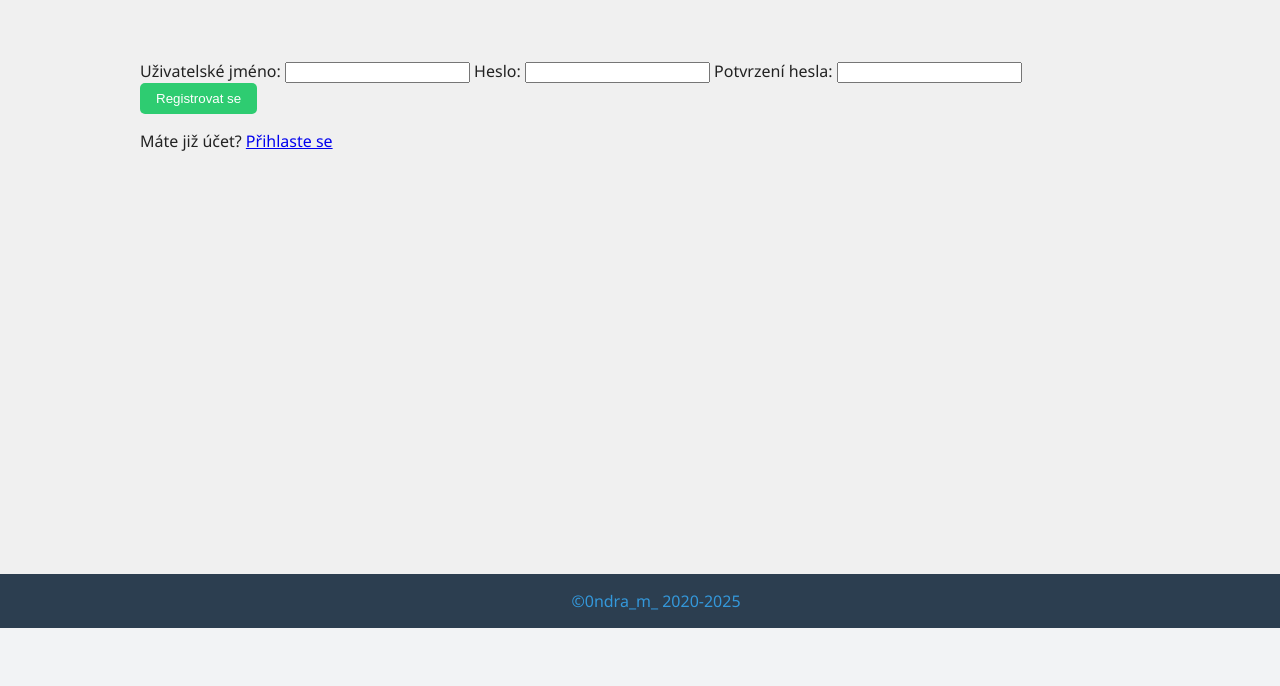
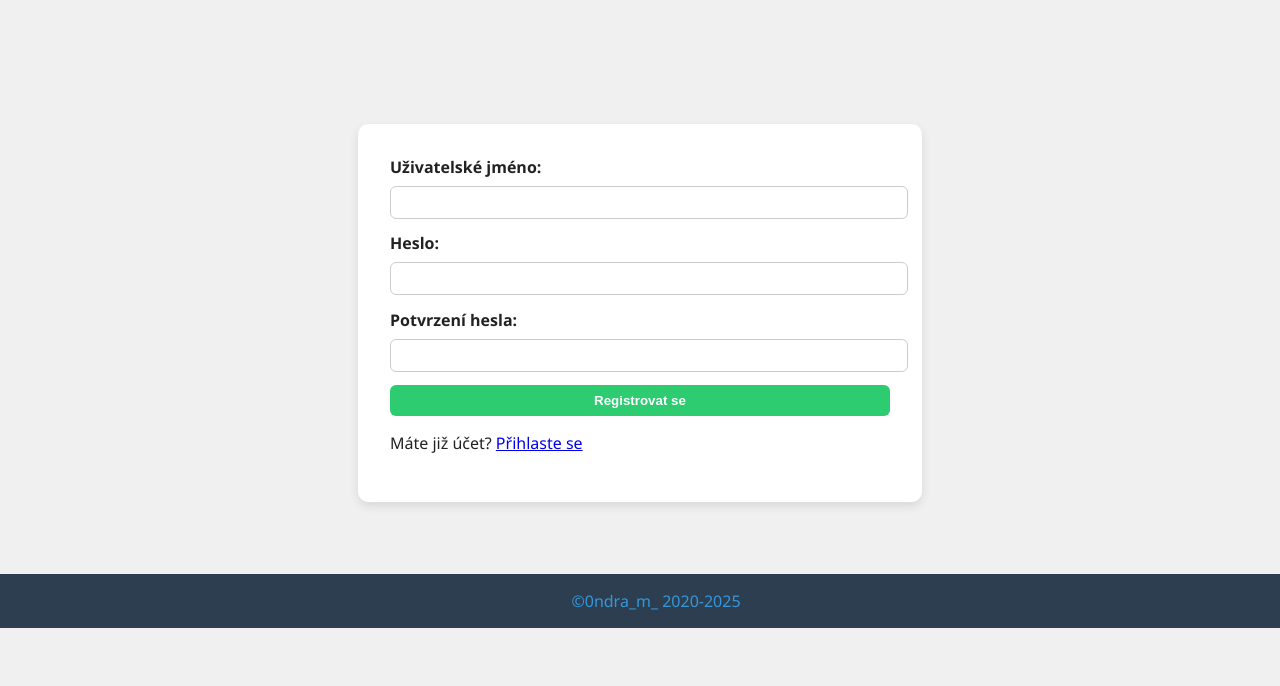
Before and after one commit to 0ndraM/filmdb, a PHP site: page /register.php in a window 1280 px wide. Shown: the part 172-858 px from the top of the page. Before the commit the page ends 800 px from the top, so only its background shows below. Run offline with PHP 8.4, Linux system fonts and the light colour scheme.

Commit message:
štyl moréééé

```diff
--- a/register.php
+++ b/register.php
@@ -71,19 +71,21 @@ if ($_SERVER["REQUEST_METHOD"] == "POST") {
         <div class="success"><?= $zprava ?></div>
     <?php endif; ?>
 
-    <form method="post">
-        <label>Uživatelské jméno:</label>
-        <input type="text" name="username" required>
+    <div class="credentials-container">
+        <form method="post" class="credentials-form">
+            <label class="form-label">Uživatelské jméno:</label>
+            <input type="text" name="username" class="form-input" required>
 
-        <label>Heslo:</label>
-        <input type="password" name="password" required>
+            <label class="form-label">Heslo:</label>
+            <input type="password" name="password" class="form-input" required>
 
-        <label>Potvrzení hesla:</label>
-        <input type="password" name="confirm" required>
+            <label class="form-label">Potvrzení hesla:</label>
+            <input type="password" name="confirm" class="form-input" required>
 
-        <button type="submit">Registrovat se</button>
-    </form>
-    <p>Máte již účet? <a href="login.php">Přihlaste se</a></p>
+            <button type="submit" class="form-button">Registrovat se</button>
+        </form>
+        <p>Máte již účet? <a href="login.php">Přihlaste se</a></p>
+    </div>
 
 </div>
 </body>
--- a/styles.css
+++ b/styles.css
@@ -147,14 +147,6 @@ nav .button {
   background-color: #7a21a7;
 }
 
-.btn-view-dsbld  {
-  background-color: #972ecc;
-}
-
-.btn-view-dsbld:hover {
-  background-color: #797979;
-}
-
 .btn-warning {
   background-color: #f39c12;
 }
@@ -263,9 +255,15 @@ body.dark-mode .admin-table td {
 
 body.dark-mode input,
 body.dark-mode textarea,
-body.dark-mode select,
+body.dark-mode select{
+  background-color: #2b2b2b;
+  color: #e0e0e0;
+  border: 1px solid #555;
+}
+
+
 body.dark-mode button {
-  background-color: #2b2b2b;
+  background-color: #3498db;
   color: #e0e0e0;
   border: 1px solid #555;
 }
@@ -283,3 +281,88 @@ body.dark-mode .theme-toggle {
   background-color: #333;
   color: #fff;
 }
+
+
+/* === CREDENTIALS FORM === */
+.credentials-container {
+  max-width: 500px;
+  margin: 4em auto;
+  padding: 2em;
+  background-color: #fff;
+  border-radius: 10px;
+  box-shadow: 0 4px 10px rgba(0, 0, 0, 0.1);
+}
+
+.credentials-container h2 {
+  text-align: center;
+  margin-bottom: 1em;
+}
+
+.credentials-form .form-label {
+  display: block;
+  margin-bottom: 0.5em;
+  font-weight: bold;
+}
+
+.credentials-form .form-input {
+  width: 100%;
+  padding: 0.6em;
+  margin-bottom: 1em;
+  border: 1px solid #ccc;
+  border-radius: 6px;
+}
+
+.credentials-form .form-input:focus {
+  border-color: #3498db;
+  outline: none;
+  box-shadow: 0 0 0 2px rgba(52, 152, 219, 0.2);
+}
+
+.credentials-form .form-button {
+  width: 100%;
+  background-color: #2ecc71;
+  color: white;
+  padding: 0.6em;
+  border: none;
+  border-radius: 6px;
+  font-weight: bold;
+  cursor: pointer;
+}
+
+.credentials-form .form-button:hover {
+  background-color: #27ae60;
+}
+
+/* === DARK MODE SUPPORT FOR CREDENTIALS === */
+body.dark-mode .credentials-container {
+  background-color: #1f1f1f;
+  color: #ecf0f1;
+}
+
+body.dark-mode .credentials-form .form-input {
+  background-color: #2b2b2b;
+  color: #e0e0e0;
+  border-color: #555;
+}
+
+body.dark-mode .credentials-form .form-button {
+  background-color: #3498db;
+  color: #e0e0e0;
+  border-color: #555;
+}
+
+body.dark-mode .credentials-form .form-input:focus {
+  border-color: #3498db;
+  box-shadow: 0 0 0 2px rgba(52, 152, 219, 0.3);
+}
+
+body.dark-mode .credentials-form .form-button:hover {
+  background-color: #1e70a2;
+}
+
+.form-error {
+  color: red;
+  font-weight: bold;
+  margin-bottom: 1em;
+  text-align: center;
+}
```
Also changed, not shown: admin.php (+41 -0 lines), index.php (+8 -4 lines), login.php (+8 -9 lines).
